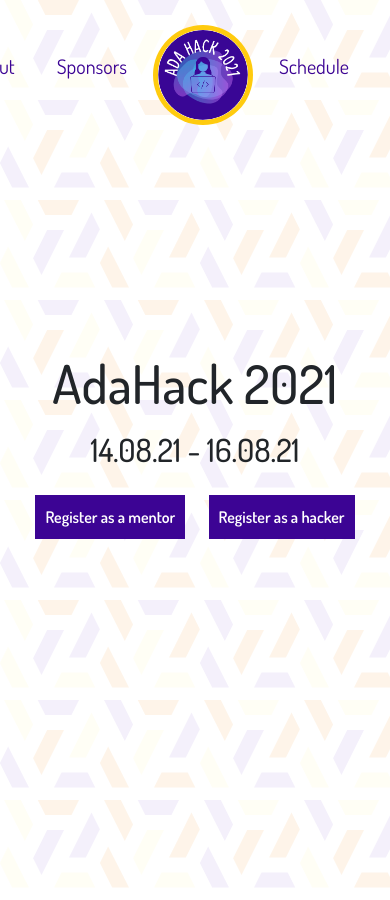
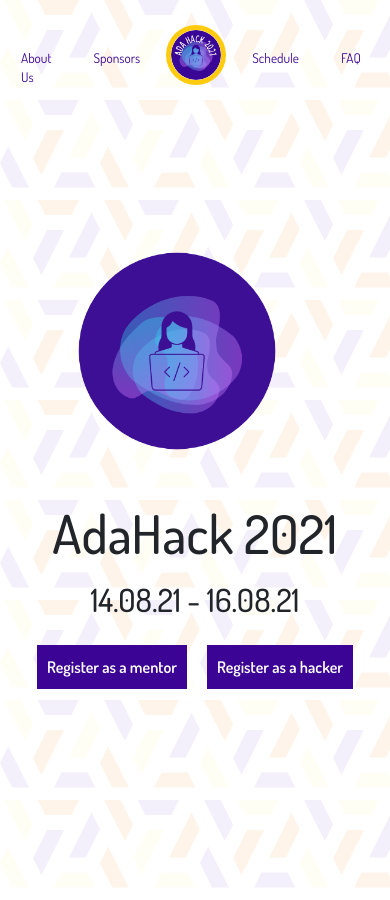
Before and after one commit to edinburgh-hoppers/adahack24, a Jekyll site: the page built from _pages/index.html, in a window 390 px wide and 900 px high. Built offline with Jekyll 4.4.1, drawn with Linux system fonts in a browser that asks for light colours.

Commit message:
logo added + responsive

```diff
--- a/_layouts/default.html
+++ b/_layouts/default.html
@@ -12,6 +12,7 @@
   <div class="">
     <div class="hero-section">
       <div class="background-wrapper">
+        <img src="/assets/img/ada-hack-logo-no-title.png">
         <div class="text-wrapper">
           <h1 class="mb-3 text-center">
               {{ page.title }}
@@ -20,7 +21,7 @@
           {% if page.subtitle %}
             <h2 class="text-center mb-3">{{ page.subtitle }}</h2>
           {% endif %}
-          <div>
+          <div class="reg-buttons">
             <button>Register as a mentor</button>
             <button>Register as a hacker</button>
           </div>
--- a/assets/css/style.scss
+++ b/assets/css/style.scss
@@ -28,8 +28,8 @@
   font-size: 14pt;
 }
 
-.schedule, .about, .faq, .sponsors{
-  width: 80vw;
+.schedule, .about, .faq, .sponsors, .footer{
+  width: 70vw;
   padding: 10px 5vw;
   box-shadow: 0px 0px 2px 5px $indigo;
   margin-top: 40px;
@@ -104,9 +104,13 @@
     box-shadow: 0px 0px 0px 5px $sunglow;
   }
 
-  @media (max-width: 400px) {
-    nav{
-      font-size: 12pt;
+  @media (max-width: 500px) {
+    font-size: 10pt;
+    height: 50px;
+
+    img{
+      height: 50px;
+      width: 50px;
     }
   }
 }
@@ -115,10 +119,6 @@
 
   h1{
     text-align: center;
-  }
-
-  h1:before, h1:after{
-
   }
   p{
     text-align: justify;
@@ -150,6 +150,33 @@
     &:hover{
       border-radius: 20px 0 20px 0;
       transition: border-radius 0.2s;
+
+    }
+  }
+
+  .background-wrapper{
+    display: grid;
+    grid-template-columns: 1fr 1fr;
+    align-items: center;
+  }
+
+  .text-wrapper{
+    display:flex;
+    flex-direction: column;
+  }
+
+  .reg-buttons{
+    display: flex;
+    place-content: center;
+  }
+  @media (max-width: 700px) {
+    .background-wrapper{
+      display: grid;
+      grid-template-columns: 1fr;
+    }
+    img{
+      width: 300px;
+      height: 300px;
     }
   }
 }
@@ -183,6 +210,11 @@
 
   #time{
     text-align: right;
+  }
+  @media (max-width: 620px) {
+    #time{
+      text-align: left;
+    }
   }
 }
 
```
